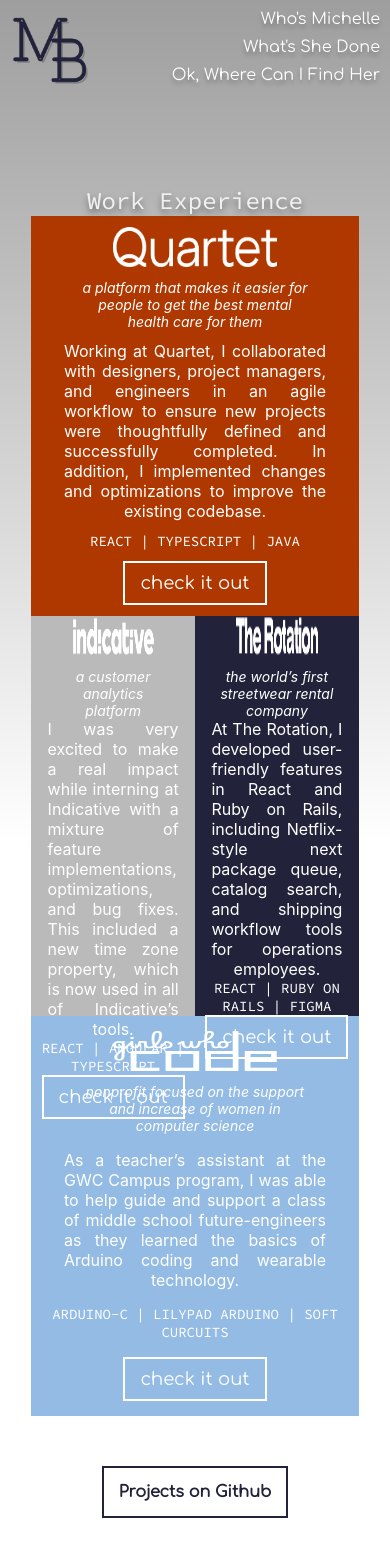
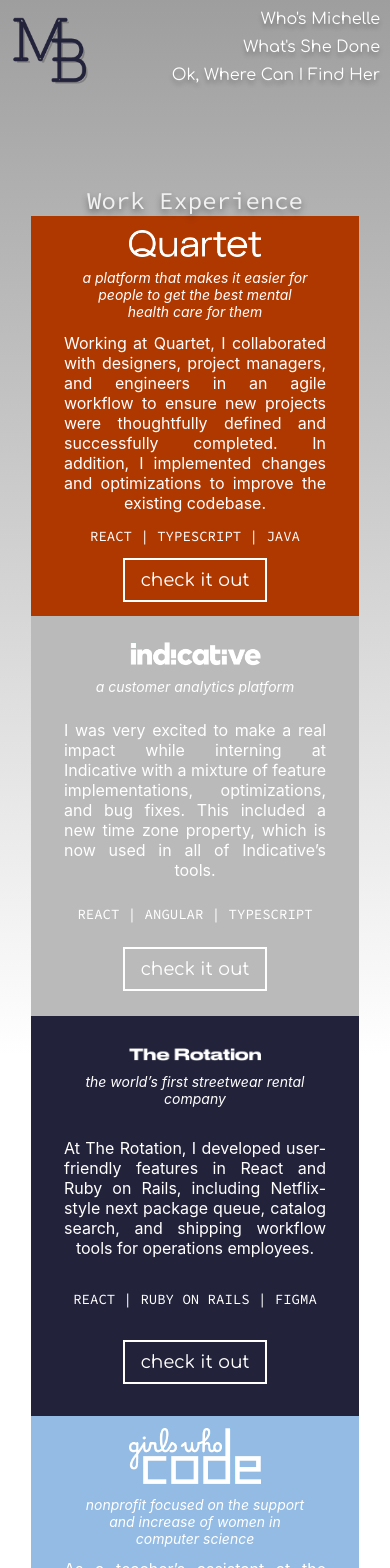
Before and after one commit to bergerm613/portfolio, a React (Create React App) app: page /experience in a window 390 px wide. Shown: the top 1568 px of the page. Built offline with nearby package versions, Linux system fonts and the light colour scheme; a web font is replaced by a local one.

Commit message:
mobile fixes

```diff
--- a/src/App.css
+++ b/src/App.css
@@ -420,7 +420,7 @@
   }
 
   .company_logo {
-    height: 40px;
+    width: 40%;
     margin: 0px auto;
   }
 
@@ -460,10 +460,7 @@
 }
 
 @media (max-width: 1105px) {
-  .rotation_box {
-    width: 84%;
-  }
-  .gwc_box {
+  .box_half_width {
     width: 84%;
   }
 
@@ -472,7 +469,7 @@
   }
 
   .company_logo {
-    height: 40px;
+    width: 40%;
     margin: 0px auto;
   }
 
```
